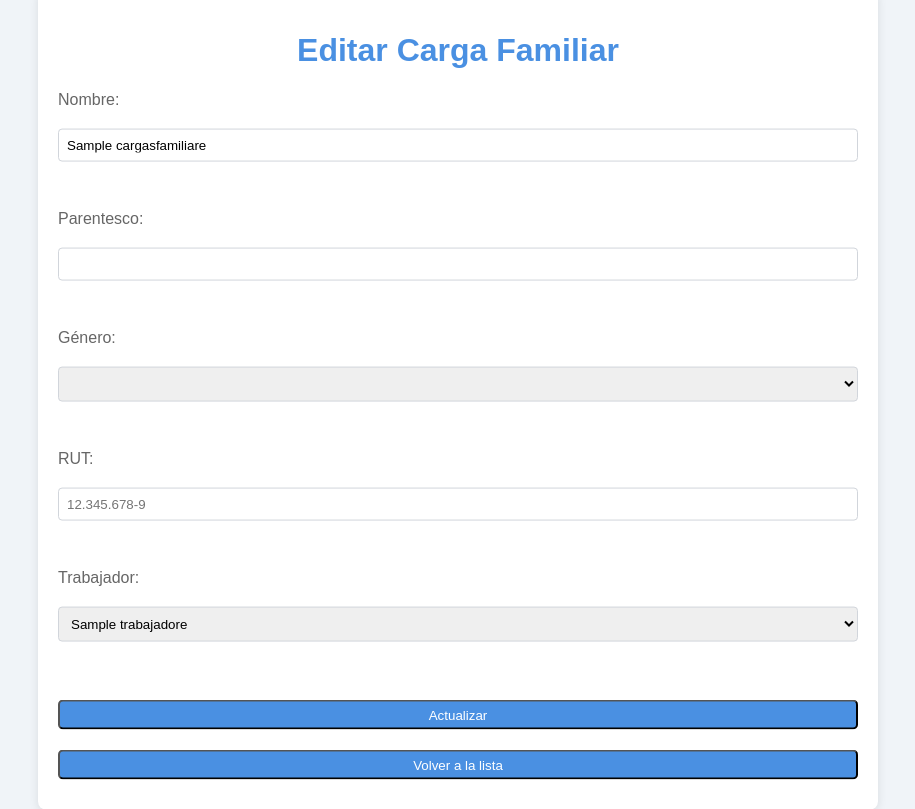
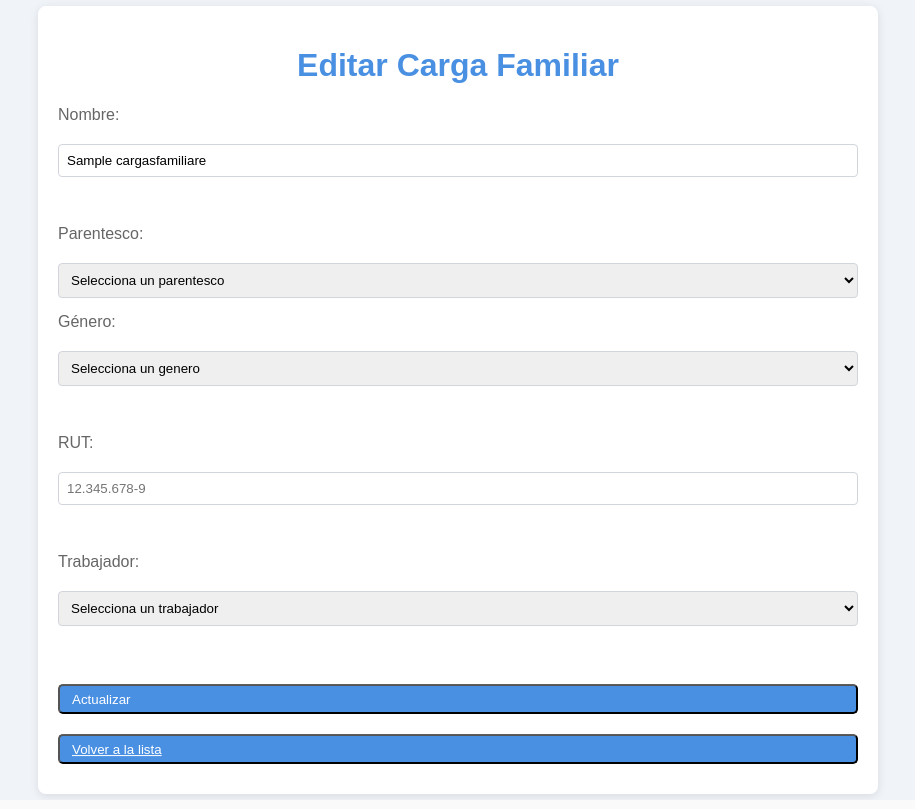
Before and after one commit to PaltaKS/ProyectoTaller, a Django app: page /cargas_familiares/editar/1/ in a window 1280 px wide. Shown: the whole page, without its empty margins (182-1097 px from the left). Run offline with Django 5.2, Linux system fonts and the light colour scheme; tables that the repository leaves empty hold one stand-in row (values such as "Sample post"); lists and menus that the app fills with data are empty.

Commit message:
table parentesco lista, modificacion formulario cargaFamiliar

```diff
--- a/AppProyecto/models.py
+++ b/AppProyecto/models.py
@@ -122,10 +122,10 @@
 
 class CargaFamiliar(models.Model):
     id_carga_familiar = models.AutoField(primary_key=True)
-    trabajador = models.ForeignKey(Trabajador, on_delete=models.CASCADE)
+    trabajador = models.ForeignKey('Trabajador', on_delete=models.CASCADE)  # Relación con Trabajador
     nombre = models.CharField(max_length=100)
-    parentesco = models.CharField(max_length=50, blank=True, null=True)
-    genero = models.ForeignKey(Genero, on_delete=models.SET_NULL, null=True)
+    parentesco = models.ForeignKey('Parentesco', on_delete=models.SET_NULL, null=True)  # Relación con Parentesco
+    genero = models.ForeignKey('Genero', on_delete=models.SET_NULL, null=True)  # Relación con Genero
     rut = models.CharField(max_length=20, unique=True)
 
     class Meta:
@@ -135,6 +135,21 @@
 
     def __str__(self):
         return self.nombre
+
+
+class Parentesco(models.Model):
+    id_parentesco = models.AutoField(primary_key=True)  # ID explícito como clave primaria
+    nombre = models.CharField(max_length=50, unique=True)  # Nombre del parentesco
+
+    class Meta:
+        verbose_name = 'Parentesco'
+        verbose_name_plural = 'Parentescos'
+        db_table = 'tbl_parentesco'
+
+    def __str__(self):
+        return self.nombre
+
+
 
 
 class DatosLaborales(models.Model):
--- a/AppProyecto/static/css/styles.css
+++ b/AppProyecto/static/css/styles.css
@@ -19,7 +19,7 @@
 
 /* Estilo para contenedores principales */
 .container {
-    max-width: 800px;               /* Ancho máximo del contenedor */
+    max-width: 900px;               /* Ancho máximo del contenedor */
     margin: auto;                   /* Centrado automático del contenedor */
     background-color: var(--color-container-bg); /* Fondo blanco para el contenedor */
     padding: 20px;                  /* Espacio interno del contenedor */
@@ -84,6 +84,7 @@
     margin: 10px auto;                 /* Espaciado y centrado automático del botón */
     width: 800px;                       /* Ancho fijo para los botones */
     height: 30px;                       /* Altura fija para los botones */
+    display: flex;
 }
 
 /* Estilo para el efecto hover en los botones */
@@ -199,20 +200,6 @@
     align-items: center;                       /* Centrar verticalmente el contenido */
 }
 
-/* Estilos para el perfil */
-.profile {
-    padding: 20px;                             /* Espaciado interno en el contenedor del perfil */
-    text-align: center;                        /* Centrar texto en el contenedor del perfil */
-}
-
-/* Imagen del perfil */
-.profile-img {
-    width: 150px;                             /* Ancho de la imagen del perfil */
-    height: 150px;                            /* Alto de la imagen del perfil */
-    border-radius: 50%;                       /* Hacer la imagen circular */
-    margin-bottom: 20px;                      /* Margen inferior para separar de otros elementos */
-}
-
 /* Estilos para párrafos */
 p {
     margin: 10px 0;                           /* Margen superior e inferior para los párrafos */
@@ -223,12 +210,7 @@
     color: var(--color-text);                  /* Color del texto en negrita, usando la variable de color */
 }
 
-/* Estilos para mensajes de alerta */
-.alert {
-    padding: 10px;                            /* Espaciado interno en el mensaje de alerta */
-    background-color: #FFEEEE;                /* Fondo claro para el mensaje de alerta */
-    color: #D8000C;                           /* Color de texto rojo para el mensaje de alerta */
-}
+
 
 /* Estilos para el pie de página */
 footer {
@@ -280,12 +262,11 @@
 
 
 
-
 .error-message {
     display: flex;
     align-items: center;
-    color: #D8000C; /* Color del texto rojo */
-    background-color: #FFBABA; /* Fondo rojo claro */
+    color: #D8000C;
+    background-color: #FFBABA;
     border: 1px solid #D8000C;
     padding: 10px;
     margin-bottom: 15px;
@@ -295,6 +276,6 @@
 
 /* Icono de advertencia en la viñeta */
 .error-message::before {
-    content: "⚠️"; /* Ícono de advertencia */
+    content: "⚠️";
     margin-right: 10px;
 }
--- a/AppProyecto/templates/CargaFamiliar/formulario.html
+++ b/AppProyecto/templates/CargaFamiliar/formulario.html
@@ -16,10 +16,16 @@
             <input type="text" id="nombre" name="nombre" value="{{ carga_familiar.nombre|default_if_none:'' }}" required><br>
 
             <label for="parentesco">Parentesco:</label>
-            <input type="text" id="parentesco" name="parentesco" value="{{ carga_familiar.parentesco|default_if_none:'' }}"><br>
+            <select name="parentesco" id="parentesco" required>
+                <option value="" disabled selected>Selecciona un parentesco</option>
+                {% for parentesco in parentescos %}
+                    <option value="{{ parentesco.id }}">{{ parentesco.nombre }}</option>
+                {% endfor %}
+            </select>
 
             <label for="genero">Género:</label>
             <select name="genero" required>
+                <option value="genero" disabled selected>Selecciona un genero</option>
                 {% for genero in generos %}
                     <option value="{{ genero.id_genero }}" {% if genero.id_genero == trabajador.genero.id_genero %}selected{% endif %}>{{ genero.nombre }}</option>
                 {% endfor %}
@@ -32,6 +38,7 @@
 
             <label for="trabajador">Trabajador:</label>
             <select id="trabajador" name="trabajador" required>
+                <option value="trabajador" disabled selected>Selecciona un trabajador</option>
                 {% for trabajador in trabajadores %}
                     <option value="{{ trabajador.rut }}" {% if carga_familiar.trabajador and trabajador.rut == carga_familiar.trabajador.rut %}selected{% endif %}>
                         {{ trabajador.nombre }}
--- a/AppProyecto/templates/RecuperarContrasena/restablecer_contrasena.html
+++ b/AppProyecto/templates/RecuperarContrasena/restablecer_contrasena.html
@@ -32,6 +32,7 @@
 
             <button type="submit">Restablecer contraseña</button>
         </form>
+
         <a href="{% url 'login' %}"><button> Regresar </button></a>
 
     </div>
--- a/AppProyecto/views/carga_familiar_views.py
+++ b/AppProyecto/views/carga_familiar_views.py
@@ -1,6 +1,6 @@
 from django.shortcuts import render, redirect
 from AppProyecto.services.carga_familiar_services import CargaFamiliarService
-from AppProyecto.models import Trabajador, Genero
+from AppProyecto.models import Trabajador, Genero, Parentesco
 
 def listar_cargas_familiares(request):
     cargas_familiares = CargaFamiliarService.listar_cargas_familiares()
@@ -15,9 +15,10 @@
         trabajador_id = request.POST.get('trabajador')
         CargaFamiliarService.crear_carga(trabajador_id, nombre, parentesco, genero_id, rut)
         return redirect('listar_cargas_familiares')
+    parentescos = Parentesco.objects.all()
     generos = Genero.objects.all()
     trabajadores = Trabajador.objects.all()
-    return render(request, 'CargaFamiliar/formulario.html', {'trabajadores': trabajadores, 'generos': generos})
+    return render(request, 'CargaFamiliar/formulario.html', {'trabajadores': trabajadores, 'generos': generos, 'parentescos': parentescos})
 
 def editar_carga_familiar(request, carga_id):
     if request.method == 'POST':
```
Also changed, not shown: AppProyecto/repositories/trabajador_repository.py (+4 -11 lines), AppProyecto/services/trabajador_service.py (+16 -2 lines), AppProyecto/views/trabajador_views.py (+34 -11 lines), AppProyecto/migrations/0007_parentesco_alter_cargafamiliar_parentesco.py (added), AppProyecto/migrations/0008_rename_id_parentesco_id_parentesco.py (added), AppProyecto/services/usuario_service.py (line endings or trailing spaces), MiProyectoTaller/settings.py (line endings or trailing spaces), 1 other file.
